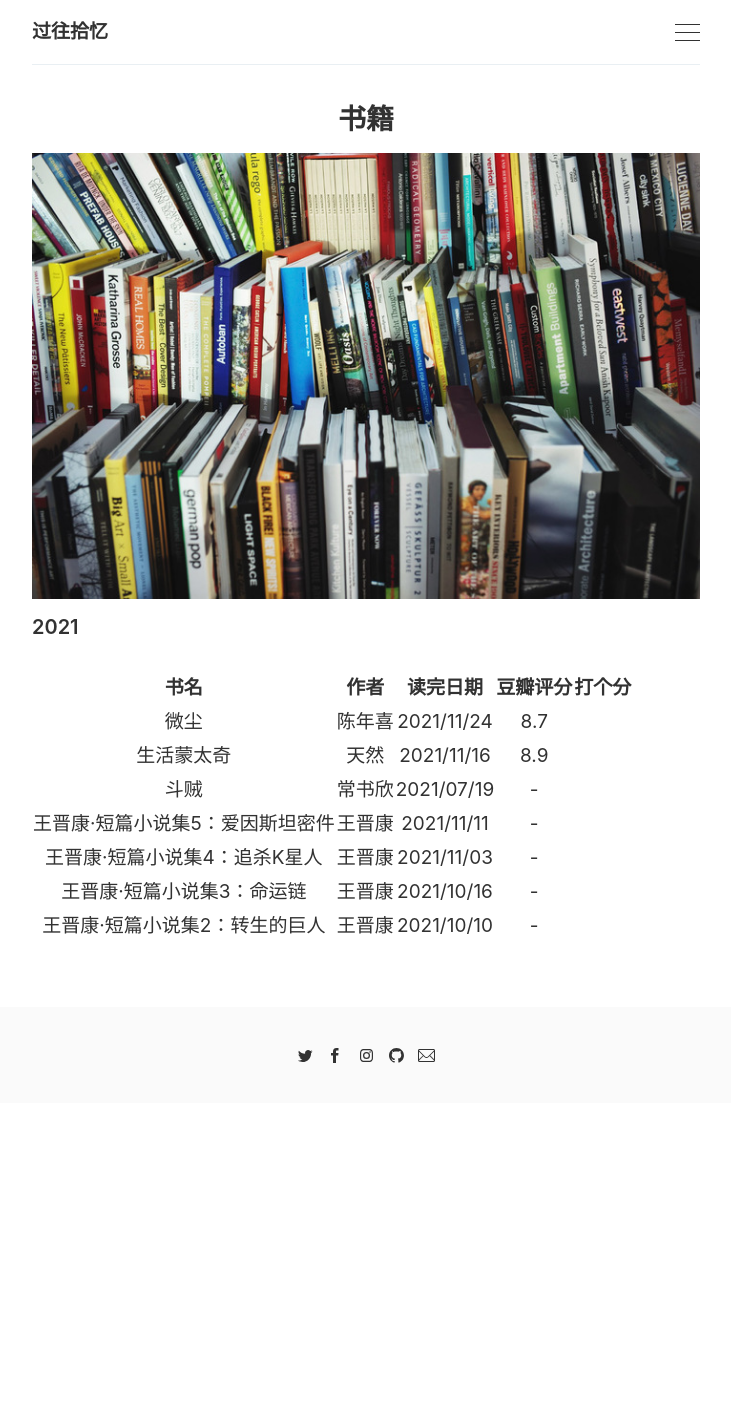
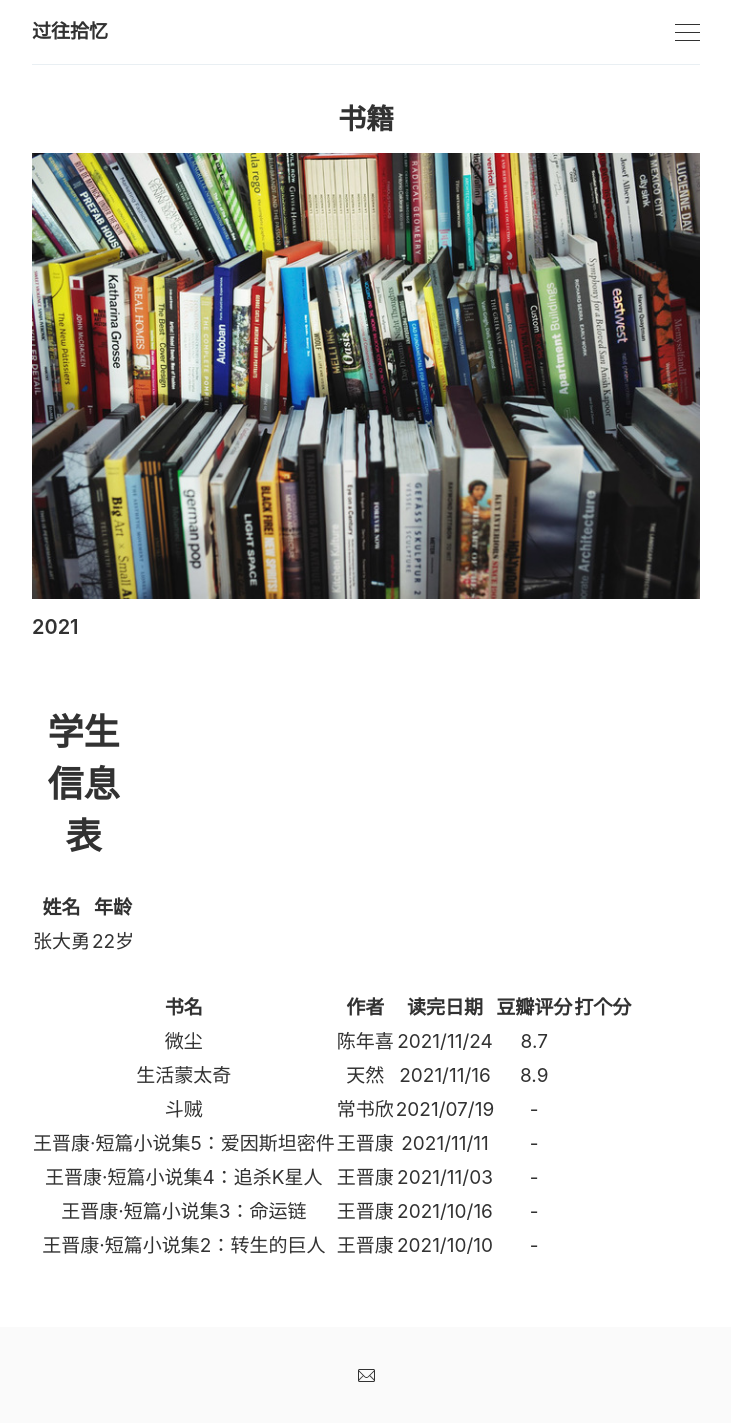
Before and after one commit to SWHL/SWHL.github.io, a Jekyll site: the page built from _pages/books.md, in a window 1280 px wide. Shown: the whole page, without its empty margins (274-1005 px from the left). Built offline with Jekyll 4.4.1, drawn with Linux system fonts in a browser that asks for light colours; comment, search, counter and statistics services are not loaded; before the commit the page ends 1103 px from its top, so only the background shows below that.

Commit message:
Update files

```diff
--- a/_config.yml
+++ b/_config.yml
@@ -7,14 +7,10 @@
 
 # Site settings
 title:       过往拾忆
-email:       ''
+email:       'liekkaskono@163.com'
 description: '当站在当前节点时，回头望去都是过往。'
 baseurl:     '' # The subpath of your site, e.g. /blog
 url:         'https://type-jekyll.aspirethemes.com/' # The base hostname & protocol for your site
-twitter:     ''
-github:      ''
-instagram:   ''
-facebook:    ''
 
 markdown:  kramdown
 permalink: pretty
--- a/_includes/footer.html
+++ b/_includes/footer.html
@@ -3,26 +3,6 @@
     <div class='o-grid__col o-grid__col--full'>
 
       <ul class='o-plain-list c-social-nav u-text-center'>
-        <li class='c-social-nav__item'>
-          <a href='{{ site.twitter }}' target='_blank'>
-            <span class='c-social-nav__icon' data-icon='ei-sc-twitter' data-size='s'></span>
-          </a>
-        </li>
-        <li class='c-social-nav__item'>
-          <a href='{{ site.facebook }}' target='_blank'>
-            <span class='c-social-nav__icon' data-icon='ei-sc-facebook' data-size='s'></span>
-          </a>
-        </li>
-        <li class='c-social-nav__item'>
-          <a href='{{ site.instagram }}' target='_blank'>
-            <span class='c-social-nav__icon' data-icon='ei-sc-instagram' data-size='s'></span>
-          </a>
-        </li>
-        <li class='c-social-nav__item'>
-          <a href='{{ site.github }}' target='_blank'>
-            <span class='c-social-nav__icon' data-icon='ei-sc-github' data-size='s'></span>
-          </a>
-        </li>
         <li class='c-social-nav__item'>
           <a href='mailto:{{ site.email }}' target='_blank'>
             <span class='c-social-nav__icon' data-icon='ei-envelope' data-size='s'></span>
--- a/_pages/books.md
+++ b/_pages/books.md
@@ -5,6 +5,18 @@
 ---
 
 #### 2021
+
+<table>
+    <caption><h1>学生信息表</h1></caption>
+    <tr>
+　　　　　<th>姓名</th>
+         <th>年龄</th>
+　　</tr>
+　　<tr>
+　　　　　<td>张大勇</td>
+　　　　　<td>22岁</td>
+　　</tr>
+</table>
 
 |                    书名                     |        作者        |  读完日期  | 豆瓣评分 | 打个分 |
 | :-----------------------------------------: | :----------------: | :--------: | :------: | :----: |
```
